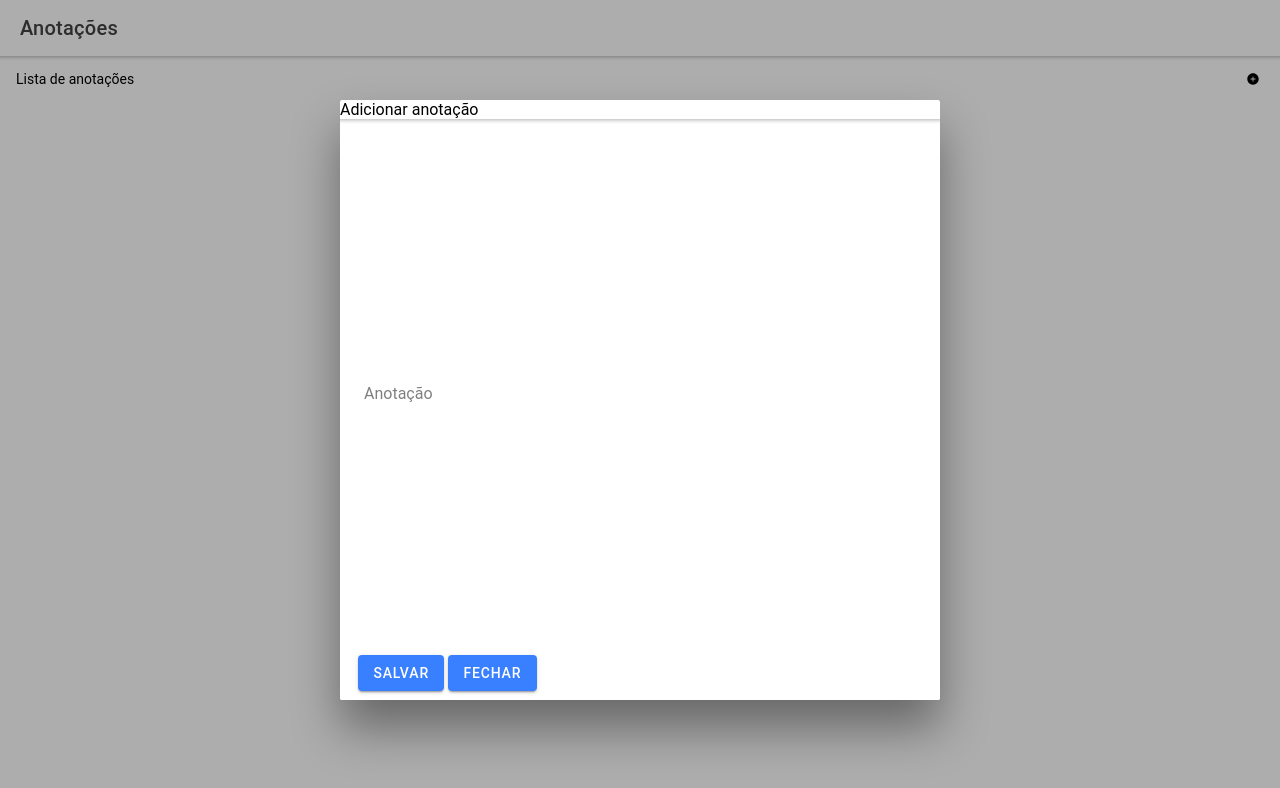
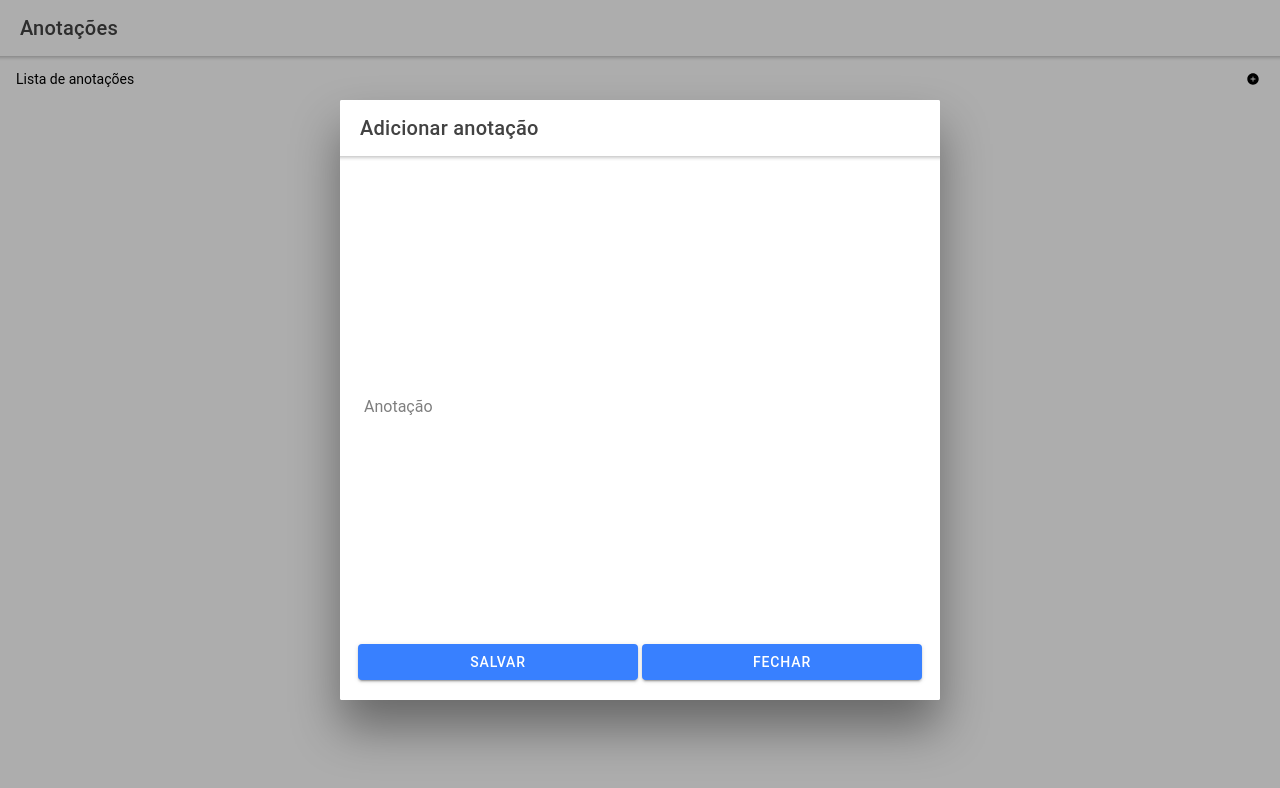
Before and after one commit to jinascimento/ionic-annotations, a React (Create React App) app: page /home in a window 1280 px wide. Both pictures are taken after a click on the element 1253 px from the left and 78 px from the top of the page. Shown: the top 788 px of the page. Built offline with nearby package versions, Linux system fonts and the light colour scheme.

Commit message:
Add update todo and adjusts

```diff
--- a/src/components/ModalTodo.css
+++ b/src/components/ModalTodo.css
@@ -3,4 +3,14 @@ form {
     flex-direction: column;
     justify-content: space-between;
     height: 70vh;
+    height: 100%;
 }
+
+.button-actions {
+    display: flex;
+    justify-content: space-between;
+}
+
+ion-button {
+    width: 100%;
+}
--- a/src/components/ModalTodo.tsx
+++ b/src/components/ModalTodo.tsx
@@ -1,38 +1,48 @@
 import React, { useState } from 'react';
-import { IonButton, IonContent, IonHeader, IonInput } from '@ionic/react';
+import {IonButton, IonContent, IonHeader, IonInput, IonTitle, IonToolbar} from '@ionic/react';
+import crypto from 'crypto';
 import './ModalTodo.css';
 
 const ModalTodo = (props:any) => {
-    const [todoName, setTodoName] = useState('');
+    const [todo, setTodo] = useState(props.todoEdit);
 
     function handleNameTodoChange(e:any) {
-        setTodoName(e.target.value)
+        setTodo({ ...todo, name: e.target.value});
     }
 
     function handleSubmit() {
-        props.addTodo({name: todoName});
+        if (todo.id === '') {
+            props.createTodo({ id: crypto.randomBytes(256), name: todo.name });
+        } else {
+            props.updateTodo(todo);
+        }
+        props.showModal(false);
     }
 
     return (
         <>
             <IonHeader>
-                Adicionar anotação
+                <IonToolbar>
+                    <IonTitle size="large">Adicionar anotação</IonTitle>
+                </IonToolbar>
             </IonHeader>
             <IonContent className="ion-padding">
                 <form>
                     <IonInput placeholder="Anotação"
-                              value={todoName}
+                              value={todo.name}
                               onIonChange={(e) => handleNameTodoChange(e)}
                     />
-                    <div>
+                    <div className="button-actions">
                     <IonButton
-                               color="primary"
-                               type="button" onClick={() => handleSubmit()}
-                    >Salvar</IonButton>
+                        expand="block"
+                        color="primary"
+                        type="button" onClick={() => handleSubmit()}>Salvar
+                    </IonButton>
                         <IonButton
-                                   color="primary"
-                                   type="button" onClick={() => props.showModal(false)}
-                        >Fechar</IonButton>
+                            expand="block"
+                            color="primary"
+                            type="button" onClick={() => props.showModal(false)}>Fechar
+                        </IonButton>
                     </div>
                 </form>
             </IonContent>
--- /dev/null
+++ b/src/components/TodoList.css
@@ -0,0 +1,18 @@
+ul {
+    list-style: none;
+    padding-left: calc(var(--ion-safe-area-left, 0px) + 20px);
+}
+
+ion-icon {
+    cursor: pointer;
+}
+
+li {
+    width: 90%;
+    height: 50px;
+    background-color: #C6E48B;
+    display: flex;
+    justify-content: space-evenly;
+    padding: 15px 0;
+    margin-top: 15px;
+}
--- /dev/null
+++ b/src/components/TodoList.tsx
@@ -0,0 +1,22 @@
+import React from 'react';
+import {IonIcon} from "@ionic/react";
+import {pencil, trash} from "ionicons/icons";
+import './TodoList.css';
+
+interface ContainerProps { }
+
+const TodoList = (props:any) => {
+    return (
+        <ul>
+            {props.list.map((todo: { id: string | number | undefined; name: React.ReactNode; }) => (
+                <li key={todo.id}>
+                    <span className="todo-title">{todo.name}</span>
+                    <IonIcon className="todo-actions" size="26" color="red" icon={pencil} onClick={() => props.editTodo(todo)} />
+                    <IonIcon className="todo-actions" size="26" icon={trash} onClick={() => props.removeTodo(todo)} />
+                </li>
+            ))}
+        </ul>
+    );
+};
+
+export default TodoList;
--- a/src/pages/Home.css
+++ b/src/pages/Home.css
@@ -20,24 +20,6 @@ ion-content ion-toolbar {
     width: 80%;
 }
 
-ul {
-    list-style: none;
-    padding-left: calc(var(--ion-safe-area-left, 0px) + 20px);
-}
-
-ion-icon {
-    cursor: pointer;
-}
-
-li {
-    width: 90%;
-    height: 50px;
-    background-color: #C6E48B;
-    display: flex;
-    justify-content: space-evenly;
-    padding: 15px 0;
-    margin-top: 15px;
-}
 
 .todo-title {
     flex-grow: 5;
--- a/src/pages/Home.tsx
+++ b/src/pages/Home.tsx
@@ -1,29 +1,42 @@
-import { IonHeader, IonPage, IonTitle, IonToolbar, IonIcon, IonModal, IonContent, IonListHeader, IonLabel } from '@ionic/react';
-import { addCircle, pencil, trash } from "ionicons/icons";
+import { IonHeader, IonPage, IonTitle, IonToolbar, IonIcon, IonModal, IonContent, IonListHeader, IonLabel, IonAlert } from '@ionic/react';
+import { addCircle } from "ionicons/icons";
 import React, { useState} from 'react';
 import ModalTodo from '../components/ModalTodo';
+import TodoList from '../components/TodoList';
 import './Home.css';
 
 const Home: React.FC = () => {
-    const [todoList, setTodoList] = useState(Array<{name: string}>());
+    const [todoList, setTodoList] = useState(Array<{id: number, name: string}>());
+    const [todo, setTodo] = useState({id: '', name: ''});
     const [showModal, setShowModal] = useState(false);
+    const [showAlert, setShowAlert] = useState(false);
 
-    function addTodo(newTodo:any) {
+    function newTodo() {
+        setTodo({ id: '', name: '' });
+        setShowModal(true);
+    }
+
+    function createTodo(newTodo:any) {
         setTodoList([ ...todoList, newTodo ])
+        setShowAlert(true);
+    }
+
+    function editTodo(todoTarget:any) {
+        setTodo(todoTarget);
+        setShowModal(true);
+    }
+
+    function updateTodo(updateTodo:any) {
+        let newTodoList = todoList;
+        newTodoList.forEach((todo, index) => {
+            if (todo.id === updateTodo.id) { newTodoList[index] = updateTodo }
+        })
+        setTodoList(newTodoList);
+        setShowAlert(true);
     }
 
     function removeTodo(todoToRemove:any) {
-        setTodoList(todoList.filter(todo => todo.name !== todoToRemove.name));
-    }
-
-    function renderTodos() {
-        return todoList.map(todo => (
-            <li key={String(todo.name)}>
-                <span className="todo-title">{todo.name}</span>
-                <IonIcon className="todo-actions" size="26" color="red" icon={pencil} onClick={() => setShowModal(true)}>Plus</IonIcon>
-                <IonIcon className="todo-actions" size="26" icon={trash} onClick={() => removeTodo(todo)}>Plus</IonIcon>
-            </li>
-        ));
+        setTodoList(todoList.filter(todo => todo.id !== todoToRemove.id));
     }
 
     return (
@@ -37,18 +50,24 @@ const Home: React.FC = () => {
             <IonListHeader>
                 <div className="container">
                     <IonLabel>Lista de anotações</IonLabel>
-                    <IonIcon size="26" icon={addCircle} onClick={() => setShowModal(true)}>Plus</IonIcon>
+                    <IonIcon size="26" icon={addCircle} onClick={() => newTodo()} />
                 </div>
             </IonListHeader>
-            <ul>
-                {renderTodos()}
-            </ul>
+            <TodoList list={todoList} editTodo={editTodo} removeTodo={removeTodo}/>
         </IonContent>
         <IonContent>
             <IonModal isOpen={showModal}>
-                <ModalTodo addTodo={addTodo} showModal={setShowModal}></ModalTodo>
+                <ModalTodo createTodo={createTodo}  updateTodo={updateTodo} showModal={setShowModal} todoEdit={todo} />
             </IonModal>
         </IonContent>
+        <IonAlert
+            isOpen={showAlert}
+            onDidDismiss={() => setShowAlert(false)}
+            header={'Muito bem'}
+            message={'Feito com sucesso!'}
+            buttons={['OK']}
+        />
+
     </IonPage>
     );
 };
```
Also changed, not shown: src/components/ExploreContainer.css (deleted, +0 -24 lines), src/components/ExploreContainer.tsx (deleted, +0 -15 lines).
